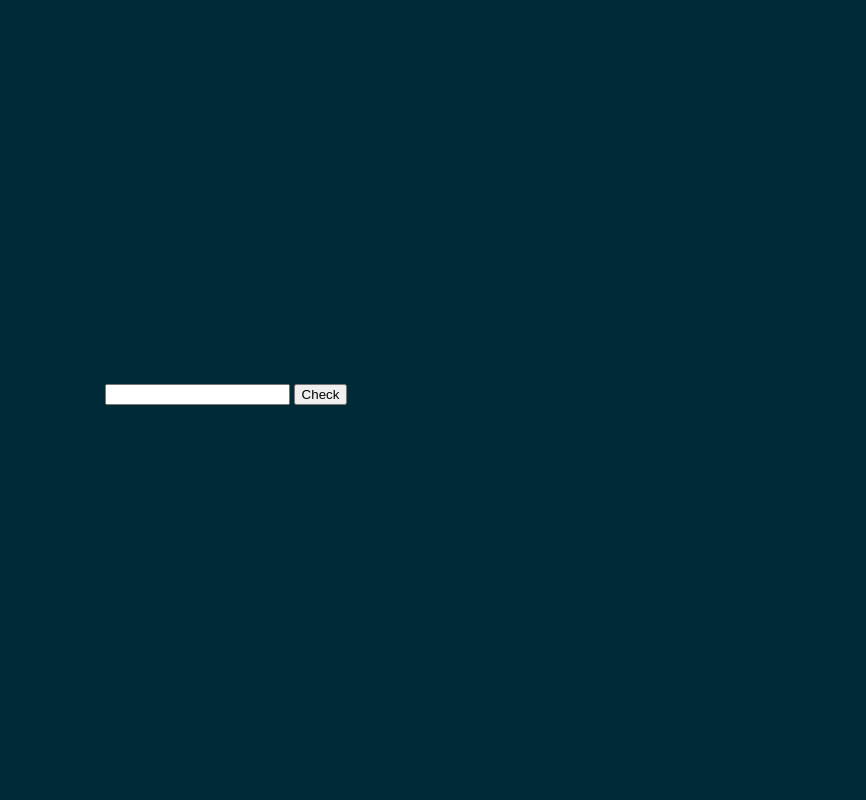
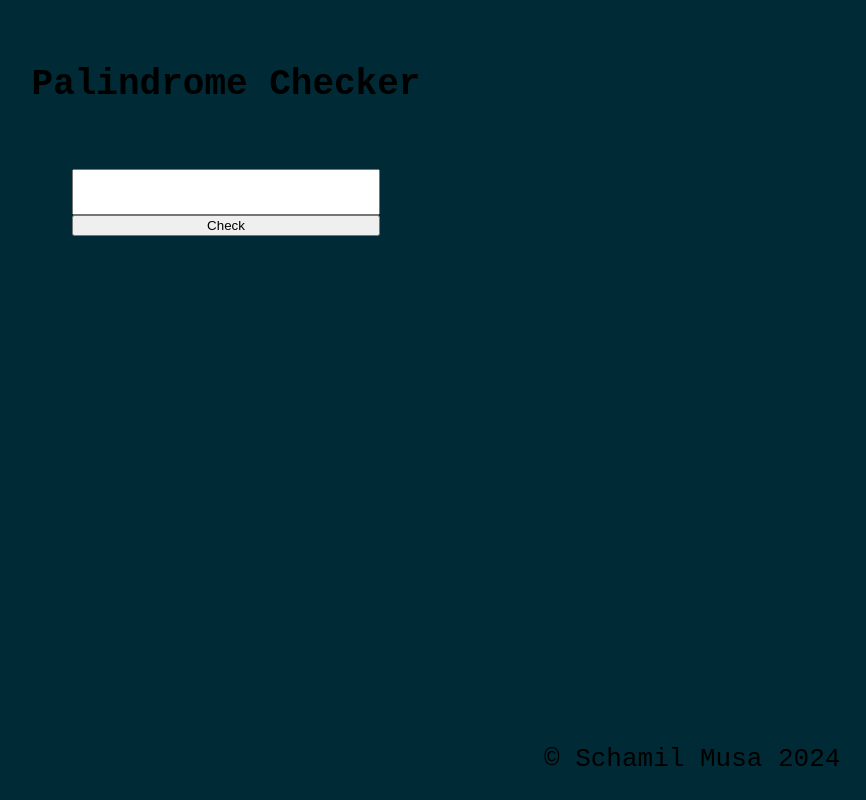
Before and after one commit to MusaSc/palindrome_checker, a plain HTML site: page index.html in a window 1280 px wide. Shown: the whole page, without its empty margins (414-1280 px from the left). Drawn offline with Linux system fonts and the light colour scheme.

Commit message:
Finishing touches
Finished the css
and added prevent default to keep the website from refreshing when submit

```diff
--- a/index.html
+++ b/index.html
@@ -6,7 +6,11 @@
     <link rel="stylesheet" href="style.css">
     <title>Palindrome checker</title>
 </head>
+
 <body>
+  <header>
+    <h1 id="title">Palindrome Checker</h1>
+  </header>
     <form id="palindromeForm">
         <input id="text-input" type="text" >
         </input>
@@ -15,6 +19,9 @@
           <script src="script.js" defer></script>
         </form>
 
+  <footer>
+    <p id="autor">© Schamil Musa 2024</p>
+  </footer>
 </body>
 
 </html>
--- a/script.js
+++ b/script.js
@@ -4,14 +4,18 @@
 //all variables
 const inputField = document.getElementById("text-input");
 const result = document.getElementById("result");
+const form = document.getElementById("palindromeForm");
+
+form.addEventListener("submit", event => {event.preventDefault()});
 
 //the function to reverse the input
-const reverseWord = (word) => {
+function reverseWord(word) {
   return word.split("").reverse().join("");
-};
+}
 
 //check logic
 document.getElementById("check-btn").addEventListener("click", function() {
+
   if (!inputField.value) {
     alert("Please input a value")
   } else {
--- a/style.css
+++ b/style.css
@@ -5,7 +5,45 @@ body {
     justify-content: center;
     align-items: center;
     background:  #002b36;
+    display: block;
 }
 form {
-    margin-top: 30%;
+  text-align: center;
+  margin-top: 5%;
 }
+#result {
+    color:red;
+    font-size: 36px;
+    font-family:'Courier New', Courier, monospace;
+}
+
+#title {
+    text-align: center;
+    margin-top: 5%;
+    font-family:'Courier New', Courier, monospace;
+    font-size: 36px;
+}
+
+input {
+    width: 300px;
+    height: 40px;
+    font-size: 36px
+}
+button {
+    display: block;
+    margin: 0 auto;
+    width: 308px;
+}
+footer {
+
+}
+
+#autor {
+    font-family: 'Courier New', Courier, monospace;
+    font-size: 26px;
+    text-align: right;
+    margin-right: 2%;
+    position: fixed;
+    bottom: 0;
+    right: 0;
+}
```
